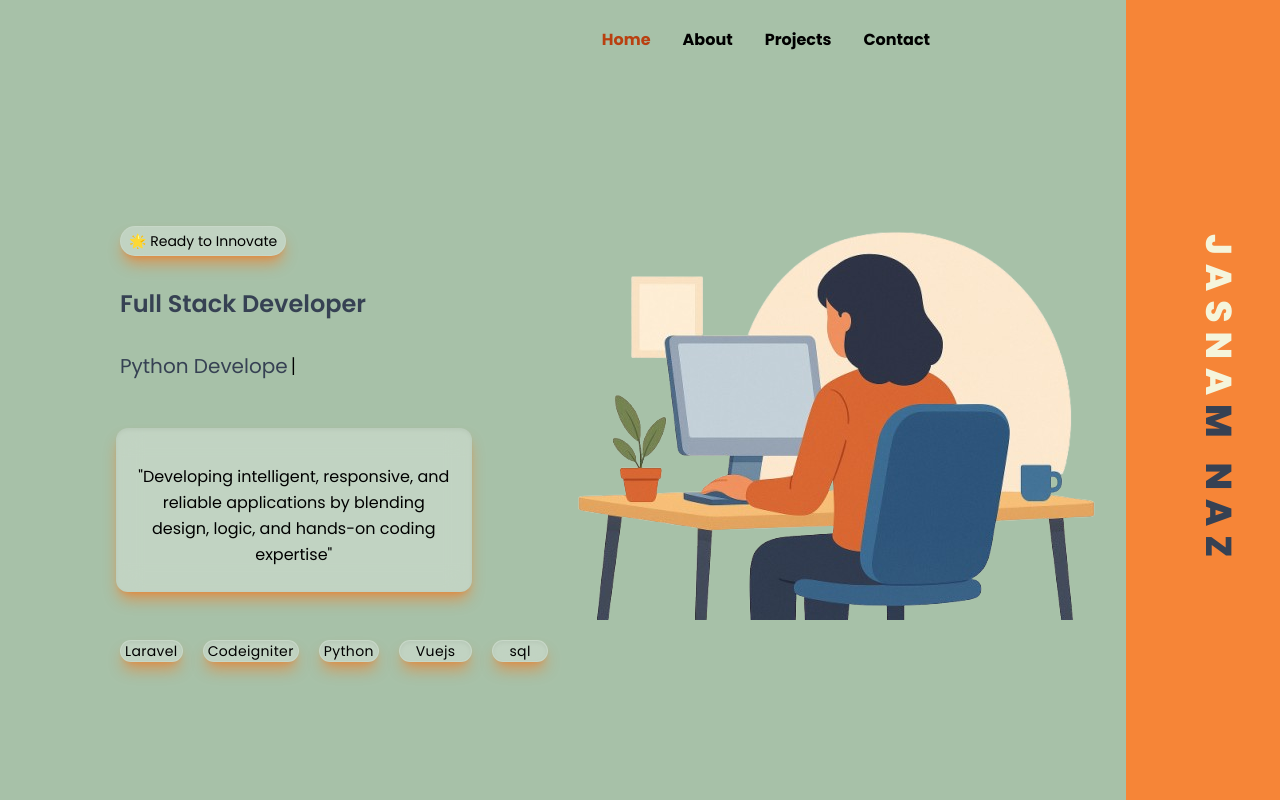
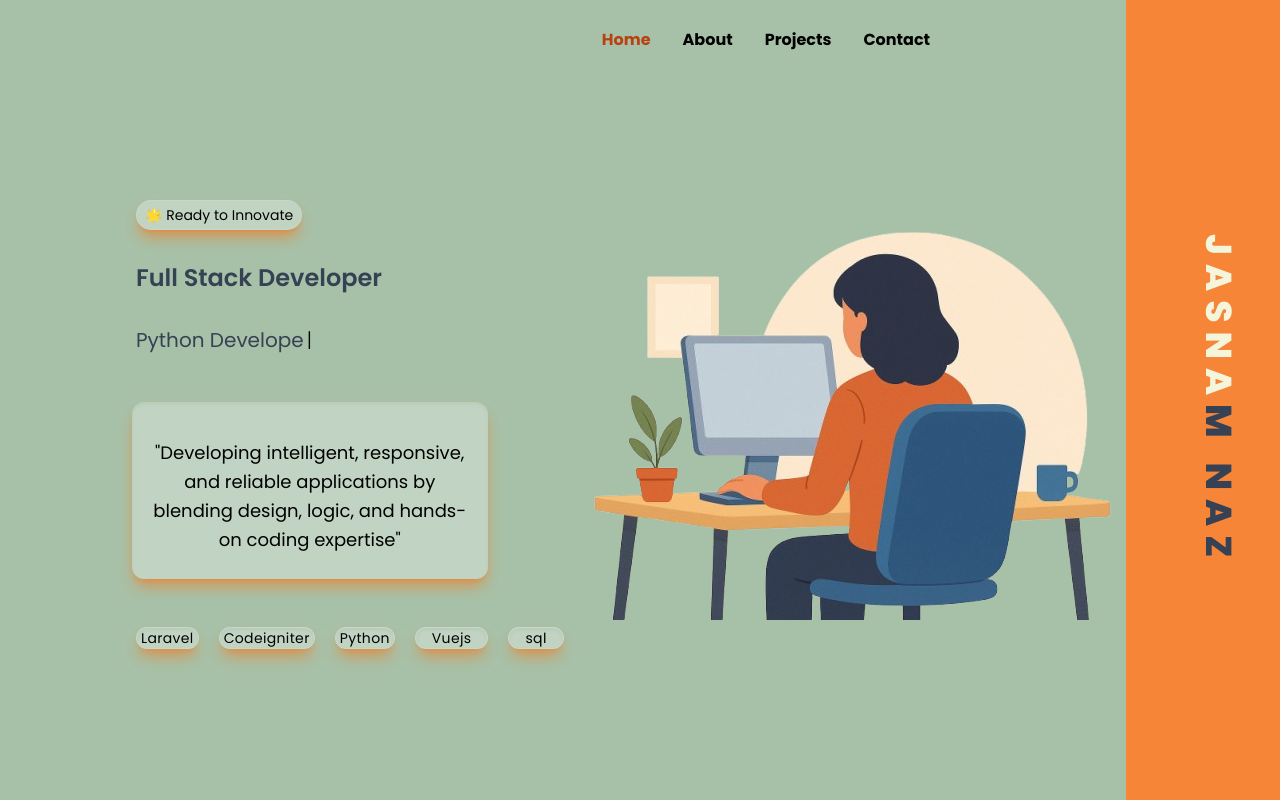
Before and after one commit to jasna18/vue-portfolio, a Vue app in the folder portfolio/: page / in a window 1280 px wide. Shown: the top 800 px of the page. Built offline with nearby package versions, Linux system fonts and the light colour scheme.

Commit message:
padding fixed in hero left parent wrapper

```diff
--- a/portfolio/src/components/homePage/HeroSection.vue
+++ b/portfolio/src/components/homePage/HeroSection.vue
@@ -14,7 +14,7 @@
            overflow-x-hidden
            h-full min-w-0
           ">
-  <div class="w-full flex flex-col items-start pt-20 md:flex-row">
+  <div class="w-full flex flex-col items-start md:flex-row pt-10 md:pt-10 md:m-4 md:w-[calc(100vw-30vw)]">
     <div
           class="
             absolute right-0 inset-y-0  md:min-w-[150px]              /* Positioned at top-right of hero section */
@@ -85,7 +85,7 @@ md:mr-[16vw]
         ]"
       >
         <h4 class="text-md md:text-2xl mb-4 sm:hidden md:text-left">Hi, I'm Jasna 👩‍💻</h4>
-        <p class="text-md mt-3 mb-0  md:text-md leading-relaxed break-words ">
+        <p class="text-md sm:text-sm mt-3 mb-0  md:text-md lg:text-lg leading-relaxed break-words ">
           "Developing intelligent, responsive, and
           reliable applications by blending design,
           logic, and hands-on coding expertise"
```
